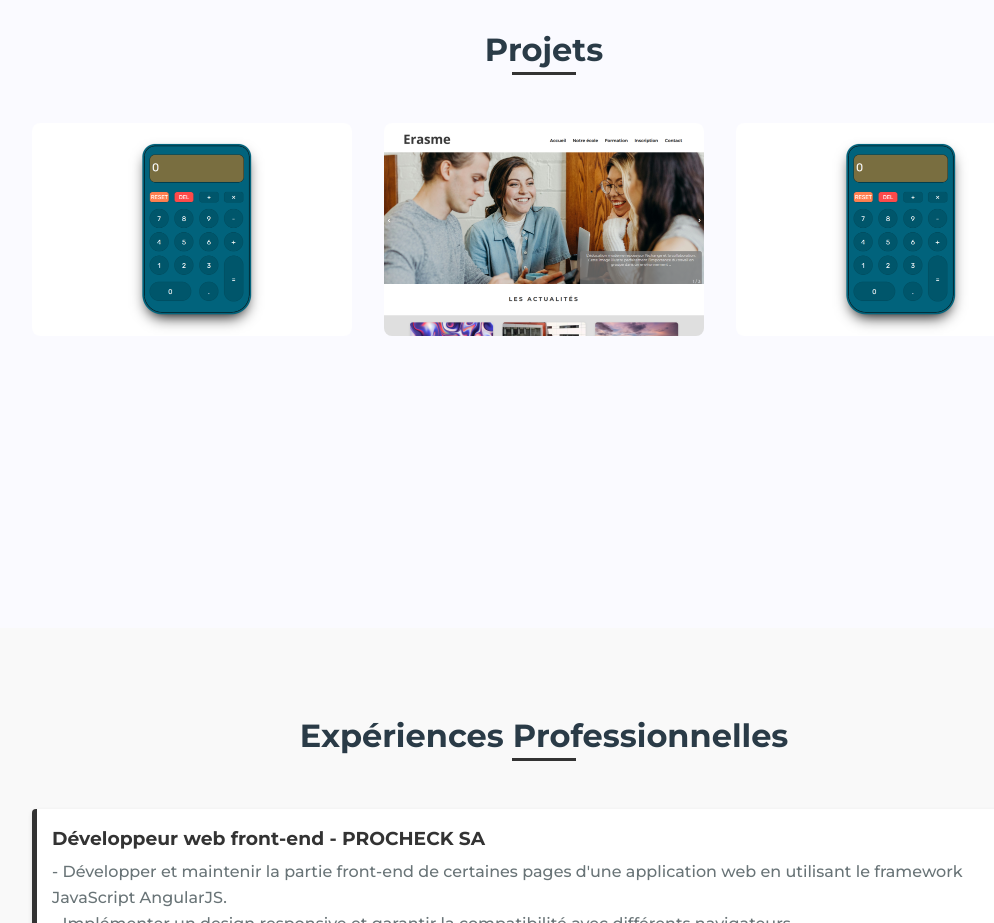
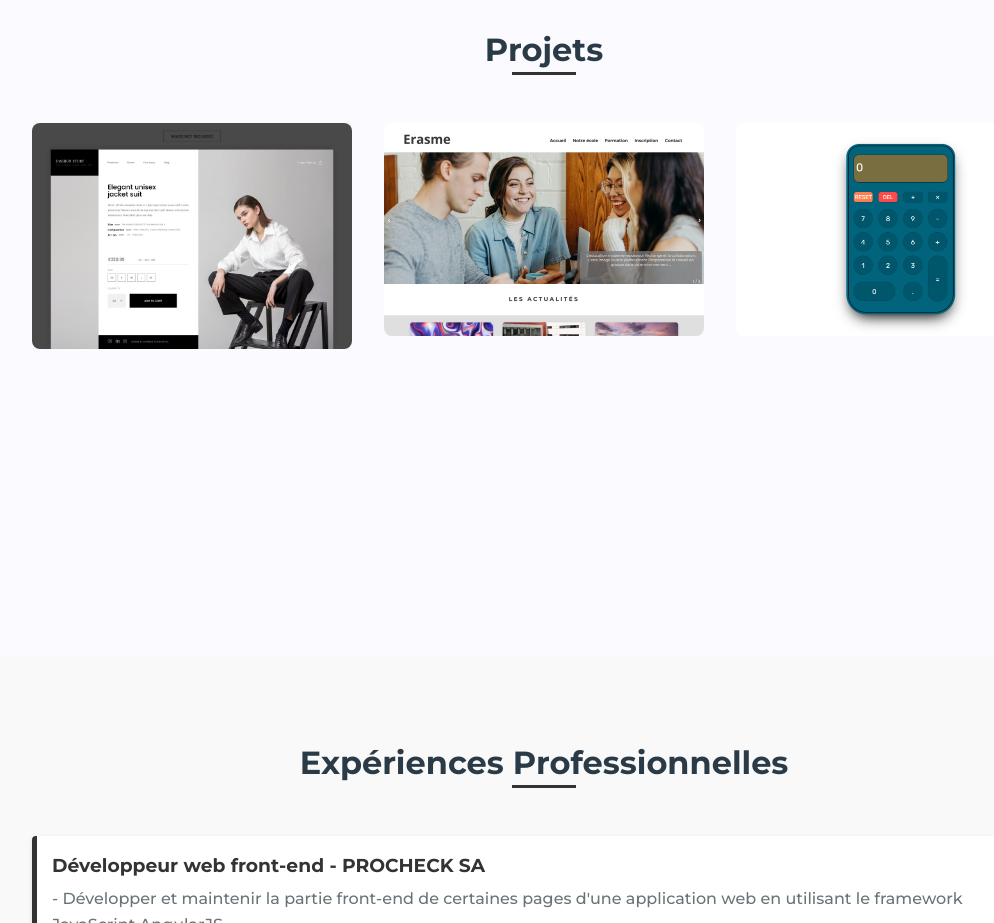
Before and after one commit to Reactjs-with-Khalid/portfolio, a plain HTML site: page index.html in a window 1280 px wide. Shown: the part 2020-2943 px from the top of the page, without its empty margins (96-1090 px from the left). Drawn offline with nearby package versions, Linux system fonts and the light colour scheme.

Commit message:
Update index.html

```diff
--- a/index.html
+++ b/index.html
@@ -150,7 +150,7 @@
             <div class="portfolio__container bd-grid">
 
                 <div class="portfolio__img">
-                    <img src="assets/img/calculator.png" alt />
+                    <img src="assets/img/Fashion_lp.jpg" alt />
 
                     <div class="portfolio__link">
                         <a href="https://reactjs-with-khalid.github.io/E-STORE/" target="_blank"
```
